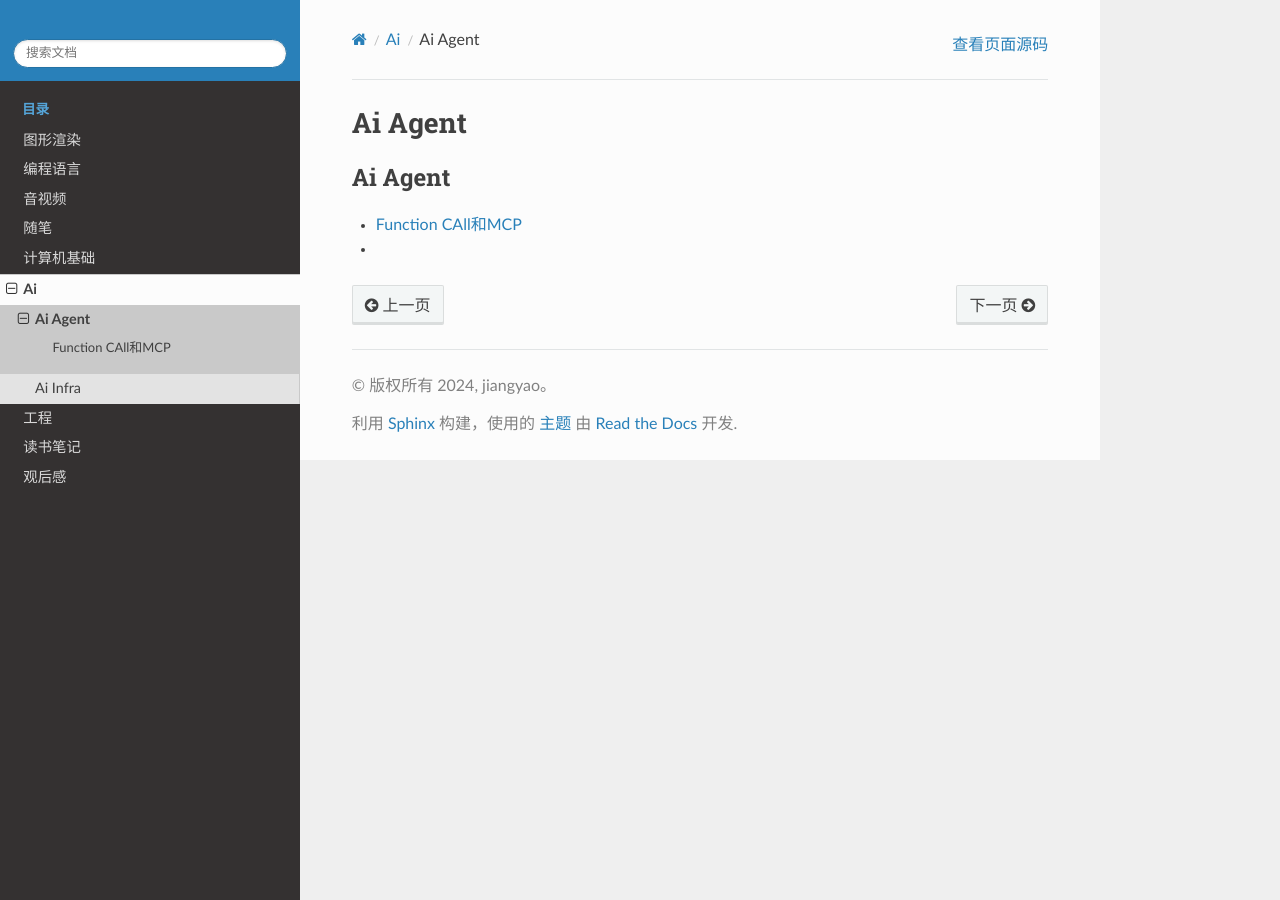
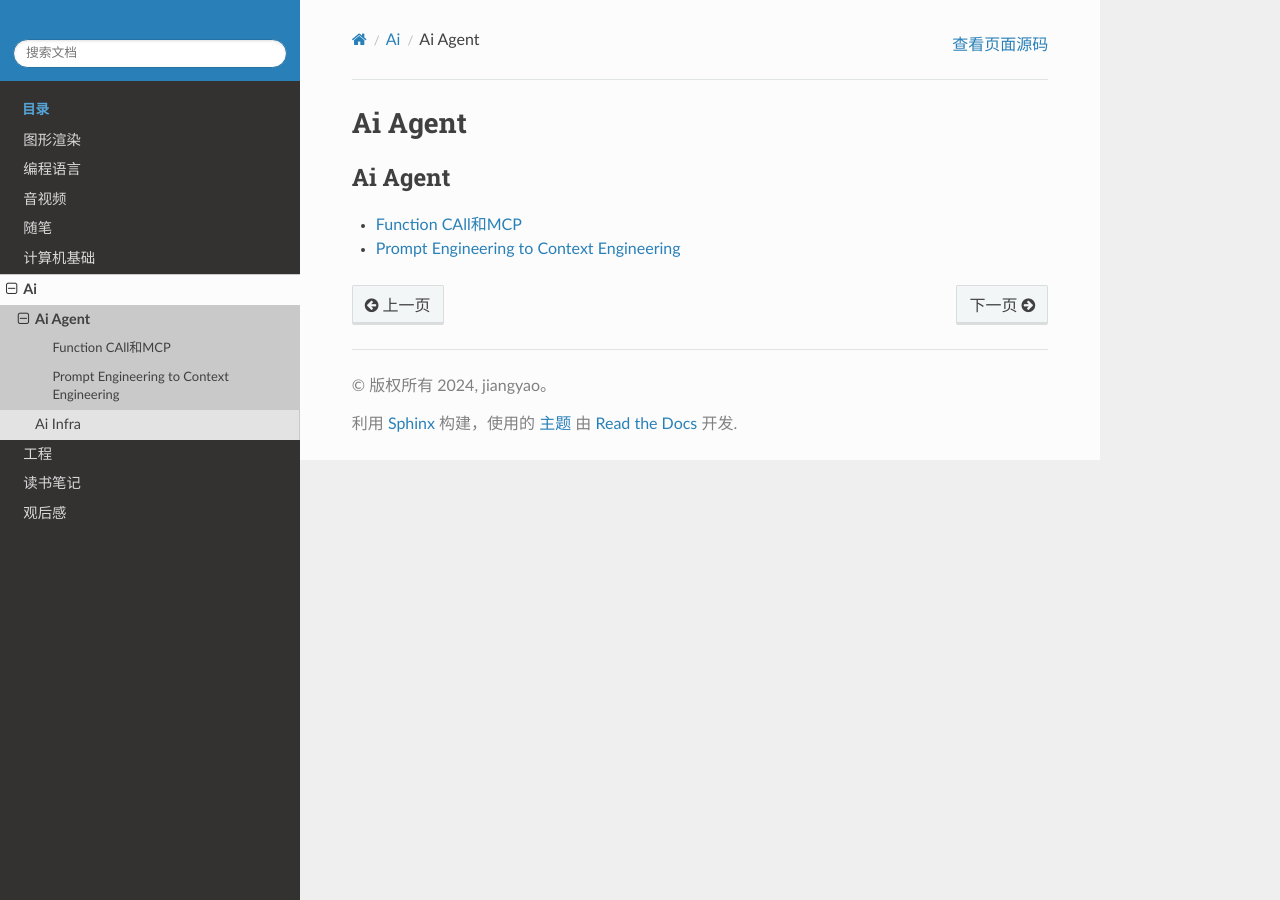
Before and after one commit to grayondream/MyNote, a Sphinx documentation site: the page built from source/docs/AI/Agent/index.rst, in a window 1280 px wide. Built offline with Sphinx 7.4.7 and the Read the Docs theme 3.1.0, drawn with Linux system fonts in a browser that asks for light colours.

Commit message:
fix: add title

```diff
--- a/source/docs/AI/Agent/Prompt Engineering to Context Engineering.md
+++ b/source/docs/AI/Agent/Prompt Engineering to Context Engineering.md
@@ -1,7 +1,7 @@
-#
+# Prompt Engineering to Context Engineering
 
 **摘要**:
-&emsp;详细探讨了从 Prompt Engineering（提示工程） 到 Context Engineering（上下文工程） 的演进过程及其技术背景。Prompt Engineering 是早期大语言模型（LLM）应用的核心技能，通过精心设计输入指令引导模型生成特定输出。然而，随着应用场景的复杂化和模型能力的提升，Prompt Engineering 的局限性逐渐显现，包括对提示敏感、泛化能力不足、可维护性差等问题。这促使行业转向 Context Engineering，强调通过系统化的上下文管理、外部知识检索、多模态信息融合和长期记忆机制，构建更加稳健和可扩展的 LLM 应用。
+&emsp;本文详细探讨了从 Prompt Engineering（提示工程） 到 Context Engineering（上下文工程） 的演进过程及其技术背景。Prompt Engineering 是早期大语言模型（LLM）应用的核心技能，通过精心设计输入指令引导模型生成特定输出。然而，随着应用场景的复杂化和模型能力的提升，Prompt Engineering 的局限性逐渐显现，包括对提示敏感、泛化能力不足、可维护性差等问题。这促使行业转向 Context Engineering，强调通过系统化的上下文管理、外部知识检索、多模态信息融合和长期记忆机制，构建更加稳健和可扩展的 LLM 应用。
 &emsp;&emsp;文档分析了 Prompt 和 Context 的定义、区别及互补关系，并深入探讨了 Context Engineering 的核心技术框架，包括动态上下文拼接、检索增强（RAG）、上下文压缩与优化等策略。此外，文档还结合实际案例（如企业客服助手、GitHub Copilot、学术研究助手）展示了 Context Engineering 的价值。最后，文档展望了未来趋势，包括自动 Prompt 与 Context 的混合、多模态上下文整合、Agent 驱动的上下文自治以及可控性和可解释性的提升。
 **关键字**: Prompt Engineering, Context Engineering, 大语言模型, 提示词工程, 上下文工程, 技术背景, 演进过程, 技术框架, 案例分析, 未来趋势
 
```
